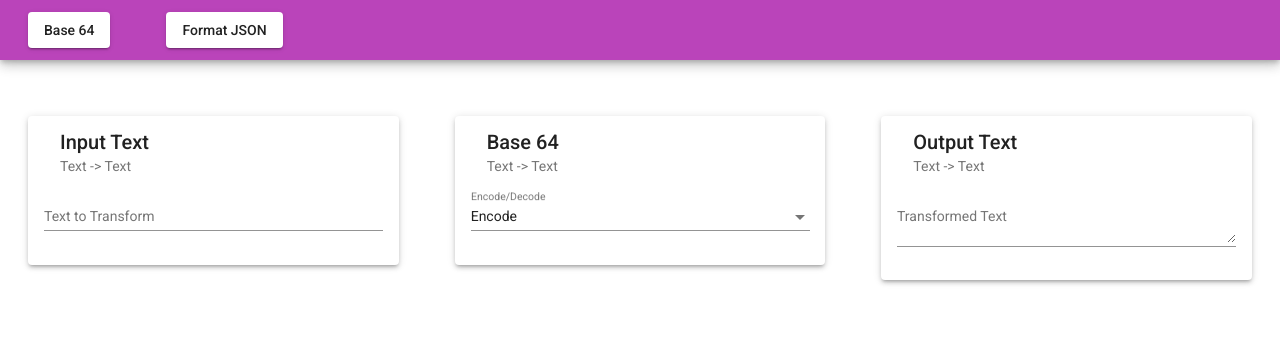
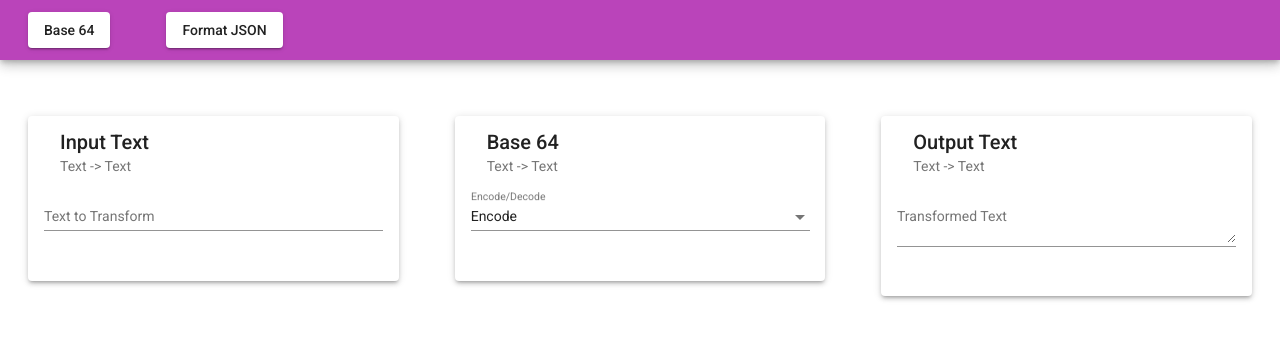
Before and after one commit to cmcquillan/fiddle.run, an Angular app in the folder src/Fiddle.Run.Client/: page /templates/base64 in a window 1280 px wide. Shown: the top 340 px of the page. Built offline with nearby package versions, Linux system fonts and the light colour scheme.

Commit message:
Removign unused subject

```diff
--- a/src/Fiddle.Run.Client/src/app/components/transform-box/transform-box.component.html
+++ b/src/Fiddle.Run.Client/src/app/components/transform-box/transform-box.component.html
@@ -24,5 +24,8 @@
                 </mat-form-field>
             </ng-container>
         </mat-card-content>
+        <mat-card-actions>
+
+        </mat-card-actions>
     </mat-card>
 </ng-container>
--- a/src/Fiddle.Run.Client/src/data/transforms.ts
+++ b/src/Fiddle.Run.Client/src/data/transforms.ts
@@ -1,5 +1,5 @@
 import { IFormattedData, IFormat, Data } from './format';
-import { ReplaySubject, Observable, Subject, BehaviorSubject } from 'rxjs';
+import { ReplaySubject, Observable, BehaviorSubject } from 'rxjs';
 import { Formats, NullFormatted } from './format-types';
 
 export interface ITransformMap {
@@ -49,7 +49,7 @@ export class ErrorContext extends TransformContext {
     }
 }
 
-export type ParameterType = 'text' | 'number' | 'out' | 'select';
+export type ParameterType = 'text' | 'function' | 'number' | 'out' | 'select';
 
 export class TransformParameter {
     private readonly _value: BehaviorSubject<any>;
```
